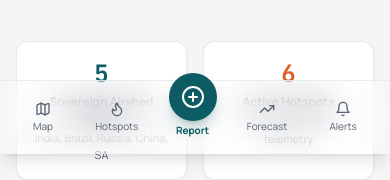
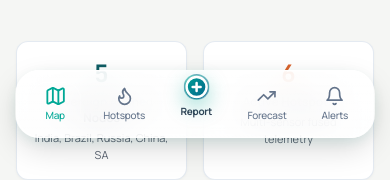
Before and after one commit to arupdas0825/AtmosBridge, a React (Vite) app in the folder frontend/: page / in a window 390 px wide. Shown: the part 690-870 px from the top of the page. Built offline with nearby package versions, Linux system fonts and the light colour scheme; no server answers.

Commit message:
feat(ui): transform mobile bottom navbar into floating AtmosBridge Liquid Glass navigation dock

```diff
--- a/frontend/src/App.jsx
+++ b/frontend/src/App.jsx
@@ -75,7 +75,7 @@ export default function App() {
       <Navbar />
 
       {/* Main Screen Content Viewport */}
-      <main className="flex-1 pb-20 lg:pb-12">
+      <main className="flex-1 pb-28 lg:pb-12">
         {renderScreen()}
       </main>
 
--- a/frontend/src/components/common/BottomNav.jsx
+++ b/frontend/src/components/common/BottomNav.jsx
@@ -1,7 +1,6 @@
 import React from 'react';
 import { useApp } from '../../state/AppContext';
 import {
-  Globe2,
   Map as MapIcon,
   PlusCircle,
   Flame,
@@ -9,35 +8,154 @@ import {
   Bell
 } from 'lucide-react';
 
+// SVG Glass Distortion Filter
+const GlassFilter = () => (
+  <svg style={{ display: 'none' }}>
+    <filter
+      id="glass-distortion"
+      x="0%"
+      y="0%"
+      width="100%"
+      height="100%"
+      filterUnits="objectBoundingBox"
+    >
+      <feTurbulence
+        type="fractalNoise"
+        baseFrequency="0.001 0.005"
+        numOctaves="1"
+        seed="17"
+        result="turbulence"
+      />
+      <feComponentTransfer in="turbulence" result="mapped">
+        <feFuncR type="gamma" amplitude="1" exponent="10" offset="0.5" />
+        <feFuncG type="gamma" amplitude="0" exponent="1" offset="0" />
+        <feFuncB type="gamma" amplitude="0" exponent="1" offset="0.5" />
+      </feComponentTransfer>
+      <feGaussianBlur in="turbulence" stdDeviation="3" result="softMap" />
+      <feSpecularLighting
+        in="softMap"
+        surfaceScale="5"
+        specularConstant="1"
+        specularExponent="100"
+        lightingColor="white"
+        result="specLight"
+      >
+        <fePointLight x="-200" y="-200" z="300" />
+      </feSpecularLighting>
+      <feComposite
+        in="specLight"
+        operator="arithmetic"
+        k1="0"
+        k2="1"
+        k3="1"
+        k4="0"
+        result="litImage"
+      />
+      <feDisplacementMap
+        in="SourceGraphic"
+        in2="softMap"
+        scale="200"
+        xChannelSelector="R"
+        yChannelSelector="G"
+      />
+    </filter>
+  </svg>
+);
+
 export default function BottomNav() {
   const { currentScreen, navigateTo, pendingAlertsCount } = useApp();
 
   const items = [
-    { id: 'map', label: 'Map', icon: MapIcon },
-    { id: 'hotspots', label: 'Hotspots', icon: Flame },
-    { id: 'report', label: 'Report', icon: PlusCircle, isPrimary: true },
-    { id: 'predictions', label: 'Forecast', icon: TrendingUp },
-    { id: 'authority', label: 'Alerts', icon: Bell, badge: pendingAlertsCount },
+    {
+      id: 'map',
+      label: 'Map',
+      icon: MapIcon,
+      activeCheck: (s) => s === 'map' || s === 'landing'
+    },
+    {
+      id: 'hotspots',
+      label: 'Hotspots',
+      icon: Flame,
+      activeCheck: (s) => s === 'hotspots' || s === 'event-details'
+    },
+    {
+      id: 'report',
+      label: 'Report',
+      icon: PlusCircle,
+      isPrimary: true,
+      activeCheck: (s) => s === 'report' || s === 'voice' || s === 'analysis-result'
+    },
+    {
+      id: 'predictions',
+      label: 'Forecast',
+      icon: TrendingUp,
+      activeCheck: (s) => s === 'predictions'
+    },
+    {
+      id: 'authority',
+      label: 'Alerts',
+      icon: Bell,
+      badge: pendingAlertsCount,
+      activeCheck: (s) => s === 'authority' || s === 'alert-details'
+    },
   ];
 
   return (
-    <nav className="lg:hidden fixed bottom-0 left-0 right-0 z-40 bg-white/92 backdrop-blur-lg border-t border-slate-200/80 px-3 py-1 flex items-center justify-around shadow-lg font-sans">
+    <>
+      <GlassFilter />
+      <nav
+        className="lg:hidden fixed bottom-4 left-1/2 -translate-x-1/2 z-50 w-[92%] max-w-md h-[68px] rounded-3xl font-sans select-none pointer-events-auto transition-all duration-300"
+        style={{
+          boxShadow: '0 12px 32px -4px rgba(0, 0, 0, 0.18), 0 4px 16px -2px rgba(0, 168, 150, 0.12)',
+        }}
+        aria-label="Mobile Floating Glass Navigation Dock"
+      >
+        {/* Glass Base Layer */}
+        <div
+          className="absolute inset-0 z-0 rounded-3xl overflow-hidden backdrop-blur-xl bg-white/75 border border-white/60"
+          style={{
+            backdropFilter: 'blur(16px)',
+            WebkitBackdropFilter: 'blur(16px)',
+          }}
+        />
+
+        {/* Inner Glass Glow & Highlight Specular Boundary */}
+        <div
+          className="absolute inset-0 z-10 rounded-3xl overflow-hidden pointer-events-none"
+          style={{
+            boxShadow: 'inset 1.5px 1.5px 1px 0 rgba(255, 255, 255, 0.7), inset -1px -1px 1px 1px rgba(255, 255, 255, 0.3)',
+            background: 'linear-gradient(180deg, rgba(255,255,255,0.4) 0%, rgba(255,255,255,0.1) 100%)'
+          }}
+        />
+
+        {/* Interactive Dock Content */}
+        <div className="relative z-20 h-full px-2 flex items-center justify-around">
           {items.map((item) => {
             const Icon = item.icon;
-        const isActive = currentScreen === item.id;
+            const isActive = item.activeCheck ? item.activeCheck(currentScreen) : currentScreen === item.id;
 
             if (item.isPrimary) {
               return (
                 <button
                   key={item.id}
                   onClick={() => navigateTo(item.id)}
-              className="flex flex-col items-center justify-center -translate-y-3 group"
+                  className="flex flex-col items-center justify-center -translate-y-2 group transition-transform duration-300 active:scale-95 min-w-[56px] min-h-[44px]"
                   aria-label="Report Pollution Incident"
                 >
-              <div className="w-12 h-12 rounded-full bg-brand text-white flex items-center justify-center shadow-lg shadow-brand/25 active:scale-95 transition-transform">
-                <Icon className="w-6 h-6" />
+                  <div
+                    className="w-13 h-13 sm:w-14 sm:h-14 rounded-full bg-gradient-to-br from-[#00A896] via-[#028090] to-[#05668D] text-white flex items-center justify-center border border-white/40 relative overflow-hidden group-hover:scale-105 transition-all duration-300"
+                    style={{
+                      boxShadow: '0 8px 20px rgba(0, 168, 150, 0.35), inset 0 1px 2px rgba(255, 255, 255, 0.6)'
+                    }}
+                  >
+                    <div className="absolute inset-0 bg-white/20 opacity-0 group-hover:opacity-100 transition-opacity" />
+                    <Icon className="w-6 h-6 stroke-[2.5]" />
                   </div>
-              <span className="text-[10px] font-bold text-brand mt-0.5">{item.label}</span>
+                  <span className={`text-[10px] font-bold mt-1 tracking-tight transition-colors ${
+                    isActive ? 'text-[#00A896]' : 'text-slate-700'
+                  }`}>
+                    {item.label}
+                  </span>
                 </button>
               );
             }
@@ -46,18 +164,27 @@ export default function BottomNav() {
               <button
                 key={item.id}
                 onClick={() => navigateTo(item.id)}
-            className={`relative flex flex-col items-center justify-center py-1 px-3 rounded-full transition-colors ${
-              isActive ? 'text-brand font-bold' : 'text-ink-muted hover:text-ink'
+                className={`relative flex flex-col items-center justify-center py-1 px-2.5 sm:px-3 rounded-2xl transition-all duration-300 active:scale-95 min-w-[50px] min-h-[44px] ${
+                  isActive
+                    ? 'text-[#00A896] font-bold bg-[#00A896]/12 shadow-[inset_0_1px_1px_rgba(255,255,255,0.6)]'
+                    : 'text-slate-500 hover:text-slate-900 hover:bg-white/40'
                 }`}
+                aria-label={item.label}
               >
-            <Icon className="w-4 h-4" />
-            <span className="text-[10px] mt-0.5">{item.label}</span>
+                <div className="relative">
+                  <Icon className={`w-5 h-5 transition-transform duration-300 ${isActive ? 'scale-110' : ''}`} />
                   {item.badge > 0 && (
-              <span className="absolute top-0.5 right-2 w-2 h-2 rounded-full bg-risk-critical animate-pulse" />
+                    <span className="absolute -top-1 -right-1.5 w-2.5 h-2.5 rounded-full bg-rose-500 ring-2 ring-white animate-pulse" />
                   )}
+                </div>
+                <span className="text-[10px] mt-0.5 font-medium tracking-tight">
+                  {item.label}
+                </span>
               </button>
             );
           })}
+        </div>
       </nav>
+    </>
   );
 }
```
Lines whose indentation alone changed are shown as unchanged.
